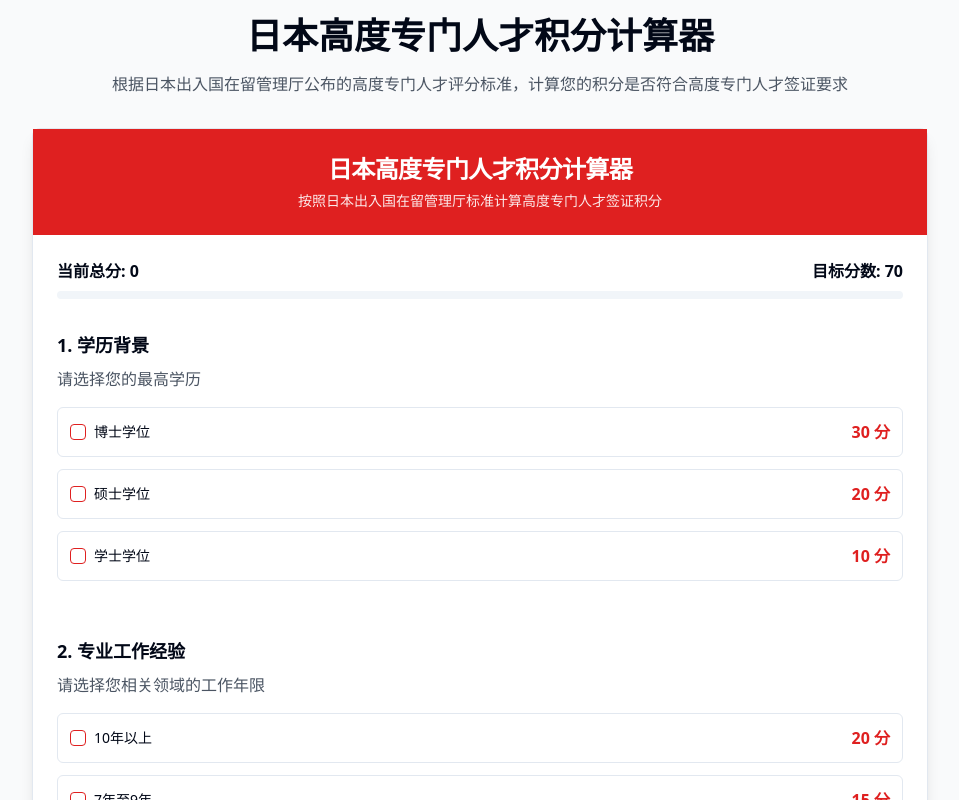
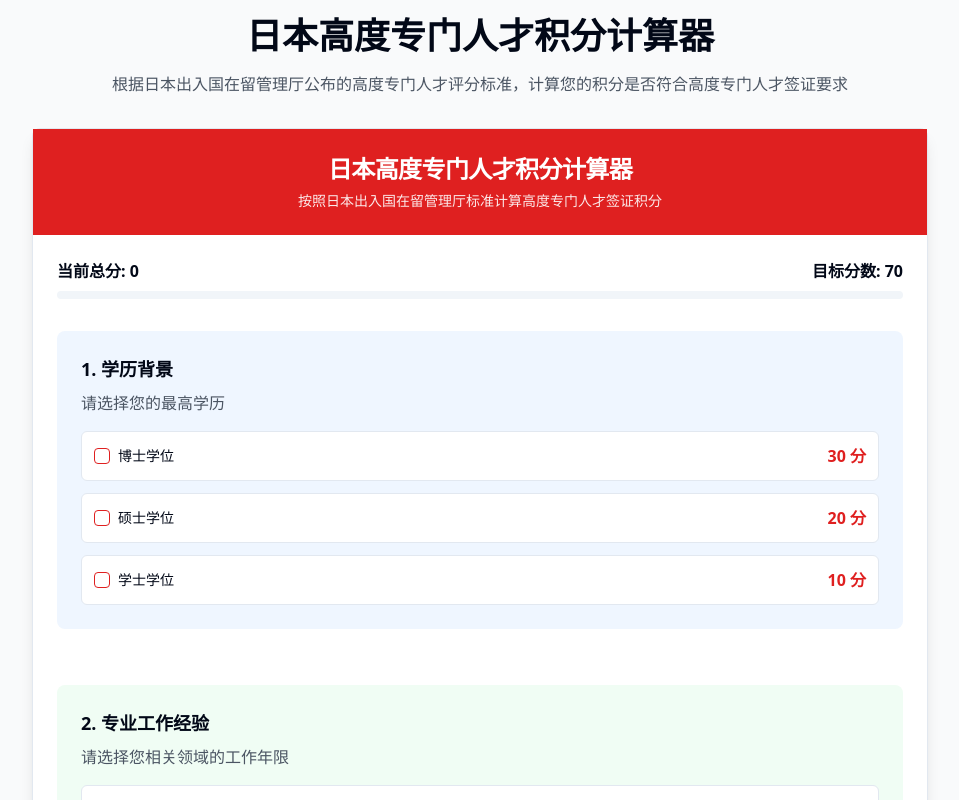
Before and after one commit to lifeodyssey/japan-visa-calculator, a React (Vite) app: page / in a window 1280 px wide. Shown: the top 800 px of the page, without its empty margins (160-1119 px from the left). Built offline with nearby package versions, Linux system fonts and the light colour scheme.

Commit message:
Refactor: Apply color scheme to the entire page
Apply the color scheme to the entire page, including the evaluation results section.

```diff
--- a/src/components/PointsCalculator.tsx
+++ b/src/components/PointsCalculator.tsx
@@ -66,15 +66,16 @@ const PointsCalculator = () => {
     title: string,
     description: string,
     items: { id: string; label: string; points: number }[],
-    category: string
+    category: string,
+    bgColor: string
   ) => {
     return (
-      <div className="mb-8">
+      <div className={`mb-8 p-6 rounded-lg ${bgColor}`}>
         <h3 className="text-lg font-bold mb-2">{title}</h3>
         <p className="text-gray-600 mb-4">{description}</p>
         <div className="space-y-3">
           {items.map((item) => (
-            <div key={item.id} className="flex items-center space-x-2 justify-between border p-3 rounded-md hover:bg-gray-50">
+            <div key={item.id} className="flex items-center space-x-2 justify-between border bg-white p-3 rounded-md hover:bg-gray-50">
               <div className="flex items-center space-x-2">
                 <Checkbox
                   id={item.id}
@@ -119,36 +120,95 @@ const PointsCalculator = () => {
             "1. 学历背景",
             "请选择您的最高学历",
             academicPoints,
-            "academic"
+            "academic",
+            "bg-blue-50"
           )}
 
           {renderPointsSection(
             "2. 专业工作经验",
             "请选择您相关领域的工作年限",
             careerPoints,
-            "career"
+            "career",
+            "bg-green-50"
           )}
 
           {renderPointsSection(
             "3. 年收入水平",
             "请选择您的年收入范围（日元）",
             salaryPoints,
-            "salary"
+            "salary",
+            "bg-yellow-50"
           )}
 
           {renderPointsSection(
             "4. 年龄",
             "请选择您的年龄段",
             agePoints,
-            "age"
+            "age",
+            "bg-purple-50"
           )}
 
           {renderPointsSection(
             "5. 日语能力",
             "请选择您的日语水平",
             japanesePoints,
-            "japanese"
+            "japanese",
+            "bg-pink-50"
           )}
+
+          <div className="mt-8">
+            <h2 className="text-xl font-bold mb-4">额外加分项目</h2>
+
+            <div className="bg-orange-50 p-6 rounded-lg mb-6">
+              <BonusPointsSection
+                title="学历相关加分"
+                items={bonusAcademicPoints}
+                selections={selections}
+                onSelectionChange={handleCheckboxChange}
+                category="bonusAcademic"
+              />
+            </div>
+
+            <div className="bg-teal-50 p-6 rounded-lg mb-6">
+              <BonusPointsSection
+                title="职业相关加分"
+                items={bonusCareerPoints}
+                selections={selections}
+                onSelectionChange={handleCheckboxChange}
+                category="bonusCareer"
+              />
+            </div>
+
+            <div className="bg-indigo-50 p-6 rounded-lg mb-6">
+              <BonusPointsSection
+                title="语言能力加分"
+                items={bonusLanguagePoints}
+                selections={selections}
+                onSelectionChange={handleCheckboxChange}
+                category="bonusLanguage"
+              />
+            </div>
+
+            <div className="bg-rose-50 p-6 rounded-lg mb-6">
+              <BonusPointsSection
+                title="收入相关加分"
+                items={bonusSalaryPoints}
+                selections={selections}
+                onSelectionChange={handleCheckboxChange}
+                category="bonusSalary"
+              />
+            </div>
+
+            <div className="bg-amber-50 p-6 rounded-lg mb-6">
+              <BonusPointsSection
+                title="特殊加分项目"
+                items={bonusSpecialPoints}
+                selections={selections}
+                onSelectionChange={handleCheckboxChange}
+                category="bonusSpecial"
+              />
+            </div>
+          </div>
 
           <div className={`p-6 rounded-lg mt-8 ${
             qualificationStatus.qualified
@@ -173,55 +233,11 @@ const PointsCalculator = () => {
               </div>
             )}
           </div>
-
-          <p className="text-sm text-gray-500 mt-4 text-center">
-            注：本计算器仅供参考，最终认定以日本出入国在留管理厅为准。
-          </p>
         </div>
 
-        <div className="mt-8 border-t pt-6">
-          <h2 className="text-xl font-bold mb-4">额外加分项目</h2>
-
-          <BonusPointsSection
-            title="学历相关加分"
-            items={bonusAcademicPoints}
-            selections={selections}
-            onSelectionChange={handleCheckboxChange}
-            category="bonusAcademic"
-          />
-
-          <BonusPointsSection
-            title="职业相关加分"
-            items={bonusCareerPoints}
-            selections={selections}
-            onSelectionChange={handleCheckboxChange}
-            category="bonusCareer"
-          />
-
-          <BonusPointsSection
-            title="语言能力加分"
-            items={bonusLanguagePoints}
-            selections={selections}
-            onSelectionChange={handleCheckboxChange}
-            category="bonusLanguage"
-          />
-
-          <BonusPointsSection
-            title="收入相关加分"
-            items={bonusSalaryPoints}
-            selections={selections}
-            onSelectionChange={handleCheckboxChange}
-            category="bonusSalary"
-          />
-
-          <BonusPointsSection
-            title="特殊加分项目"
-            items={bonusSpecialPoints}
-            selections={selections}
-            onSelectionChange={handleCheckboxChange}
-            category="bonusSpecial"
-          />
-        </div>
+        <p className="text-sm text-gray-500 mt-4 text-center">
+          注：本计算器仅供参考，最终认定以日本出入国在留管理厅为准。
+        </p>
       </CardContent>
     </Card>
   );
```
